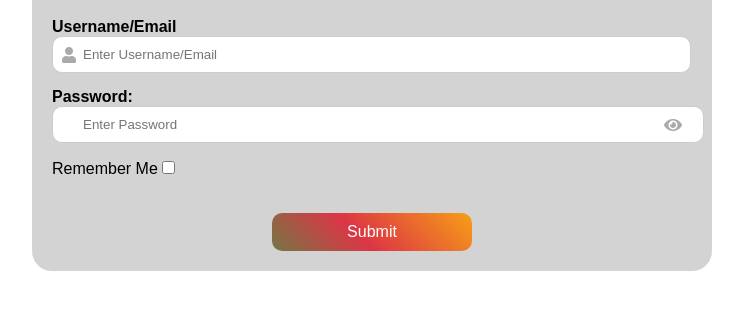
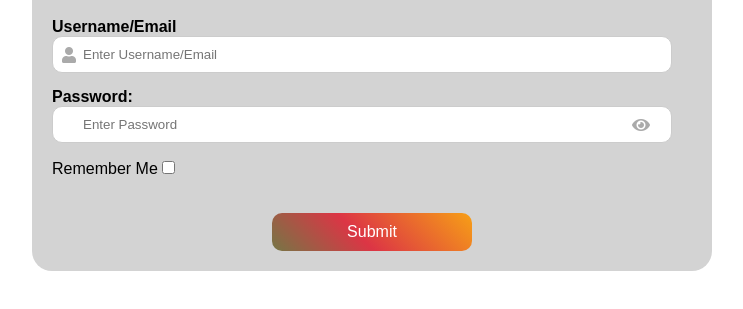
Before and after one commit to poojakhandait/AWAK_Task, a plain HTML site: page index.html in a window 1280 px wide. Shown: the part 299-608 px from the top of the page, without its empty margins (268-1011 px from the left). Drawn offline with Linux system fonts and the light colour scheme.

Commit message:
Update styles.css

```diff
--- a/styles.css
+++ b/styles.css
@@ -41,7 +41,7 @@ input {
 
 .input-container {
     position: relative;
-   width: 98%;
+   width: 95%;
 
 }
 .input-container input {
@@ -59,7 +59,7 @@ input {
 }
 .password-container {
     position: relative;
-       width: 100%;
+       width: 95%;
 }
 
 .password-container input {
```
